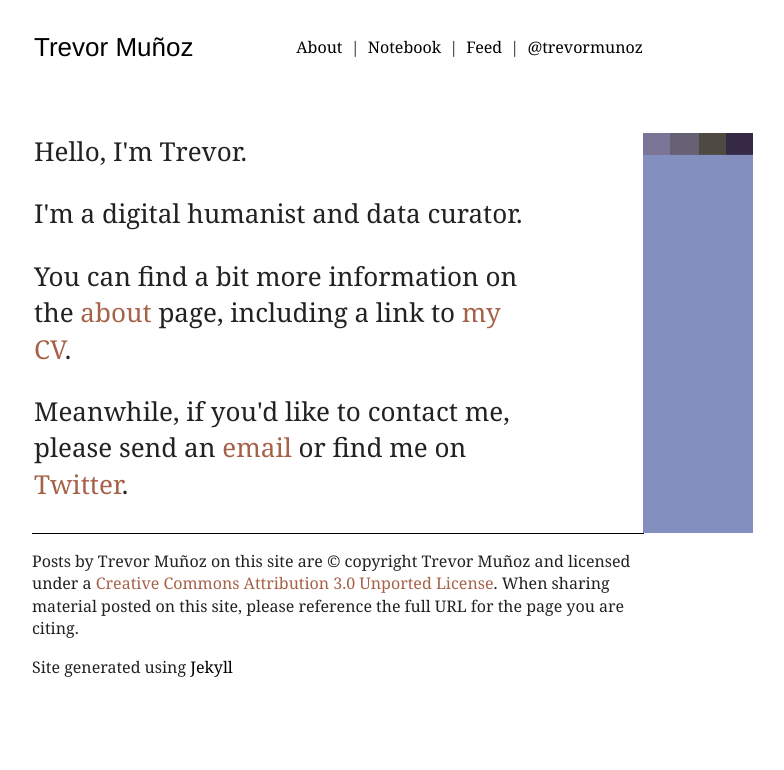
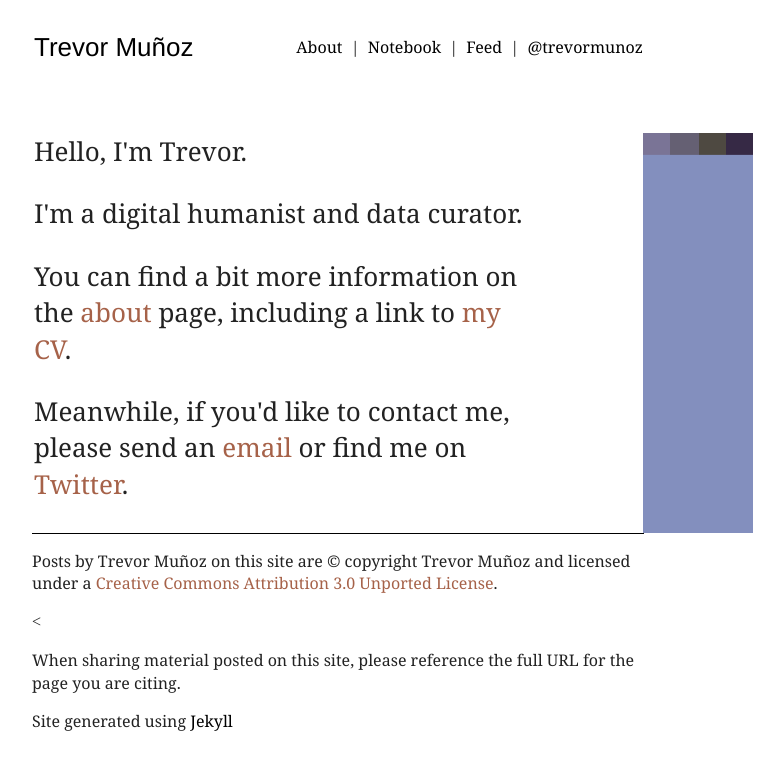
Before and after one commit to trevormunoz/calling-card, a Jekyll site: the page built from index.html, in a window 1280 px wide. Shown: the top 770 px of the page, without its empty margins (302-1086 px from the left). Built offline with Jekyll 4.4.1, drawn with Linux system fonts in a browser that asks for light colours; nearby versions of some CDN libraries; Markdown is read by kramdown in place of the engine named in the settings.

Commit message:
Tweak to footer

```diff
--- a/_layouts/default.html
+++ b/_layouts/default.html
@@ -56,7 +56,7 @@
 
 			<div class="footer">
 				<div class="rights">
-					<p>Posts by Trevor Muñoz on this site are  &#169; copyright Trevor Muñoz and licensed under a <a rel="license" href="http://creativecommons.org/licenses/by/3.0/">Creative Commons Attribution 3.0 Unported License</a>. When sharing material posted on this site, please reference the full URL for the page you are citing.</p>
+					<p>Posts by Trevor Muñoz on this site are  &#169; copyright Trevor Muñoz and licensed under a <a rel="license" href="http://creativecommons.org/licenses/by/3.0/">Creative Commons Attribution 3.0 Unported License</a>.</p> <<p>When sharing material posted on this site, please reference the full URL for the page you are citing.</p>
 				</div>
 				<div class="tool">
 					<p>Site generated using <a href="http://github.com/mojombo/jekyll/" target="_blank">Jekyll</a></p>
```
